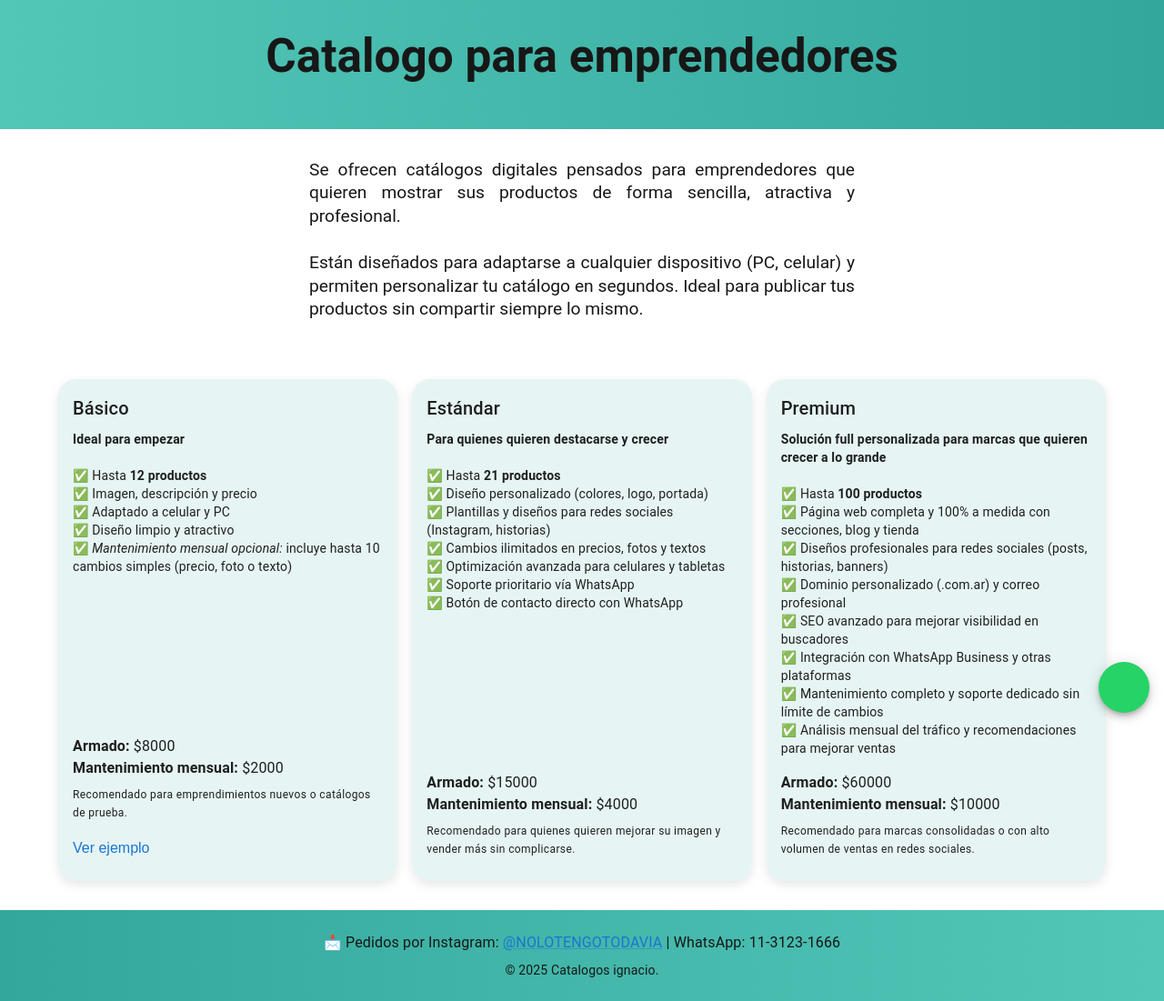
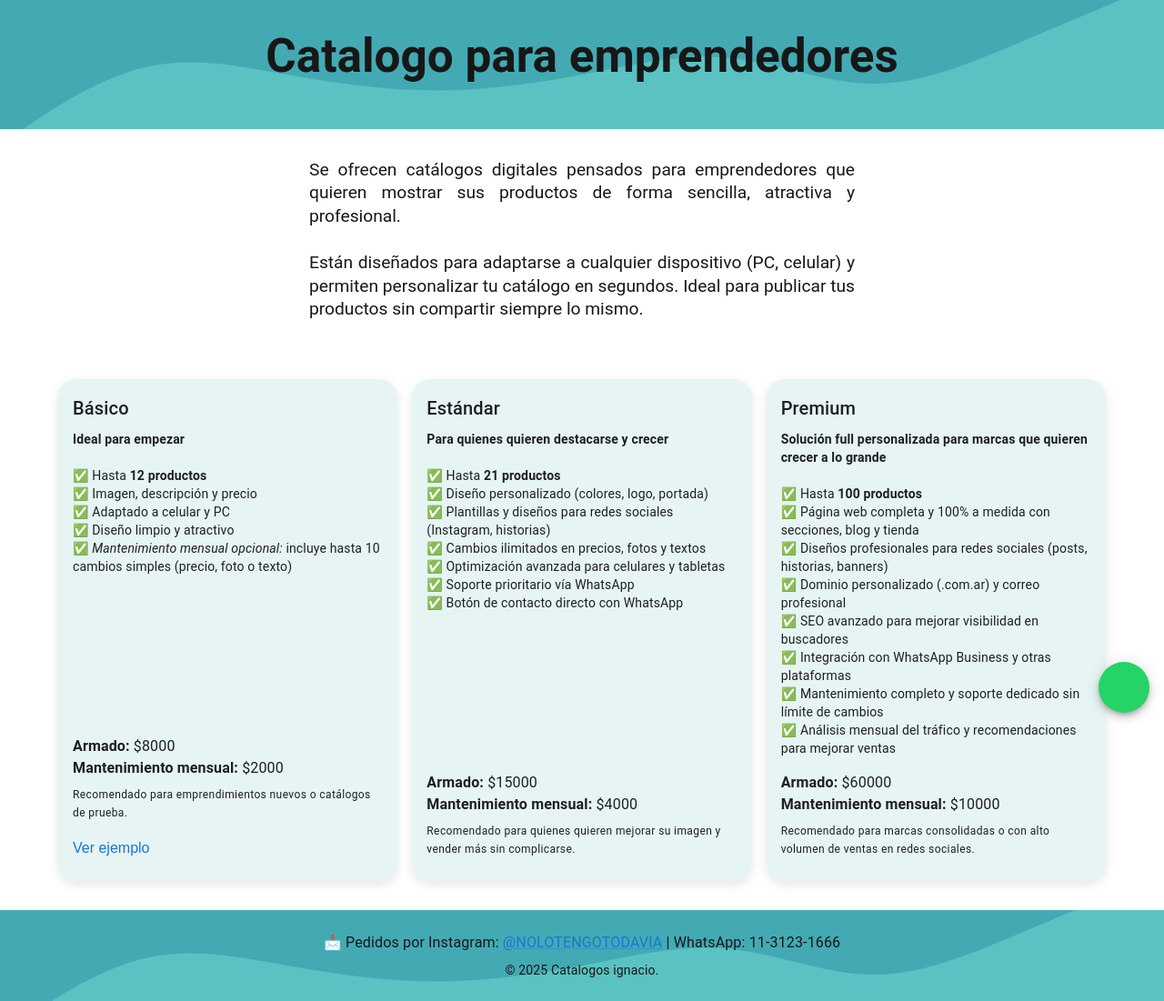
Before and after one commit to latronico96/folletos, a Next.js app: page / in a window 1280 px wide. Shown: the whole page at 91% size. Built offline with nearby package versions, Linux system fonts and the light colour scheme; some icons are missing.

Commit message:
usar foto de baner y cambiar descripciones

```diff
--- a/src/app/IgnacioPage.tsx
+++ b/src/app/IgnacioPage.tsx
@@ -105,7 +105,13 @@ export default function IgnacioPage() {
   }
   return (
     <Box sx={{background: 'white', minHeight: '100vh', height: '100vh' }}>
-      <Box sx={{background: 'linear-gradient(90deg, #52c7b8 0%, #34a79c 100%)', py: 4, textAlign: 'center' }}>
+      <Box sx={{
+        backgroundImage: 'url(/layered-waves-haikei.svg)',
+        backgroundSize: 'cover',
+        backgroundPosition: 'center',
+        py: 4,
+        textAlign: 'center'
+      }}>
         <Typography
           variant="h3"
           component="h1"
@@ -151,7 +157,13 @@ export default function IgnacioPage() {
         </Grid>
       </Container>
 
-      <Box sx={{background: 'linear-gradient(90deg, #34a79c 0%, #52c7b8 100%)', textAlign: 'center', py: 3 }}>
+      <Box sx={{
+        backgroundImage: 'url(/layered-waves-haikei.svg)',
+        backgroundSize: 'cover',
+        backgroundPosition: 'center',
+        textAlign: 'center',
+        py: 3
+      }}>
         <Typography variant="body1">
           📩 Pedidos por Instagram:{' '}
           <Link href="https://instagram.com/NOLOTENGOTODAVIA/" target="_blank">
--- a/src/app/metadata.ts
+++ b/src/app/metadata.ts
@@ -1,8 +1,8 @@
 import type { Metadata } from 'next';
 
 export const metadata: Metadata = {
-  title: 'Folletos Barrio El Hipódromo',
-  description: 'Una forma de publicar tu negocio con imágenes, textos y contacto sin tener que enviar siempre las mismas fotos.',
+  title: 'Folletos Para emprendedores',
+  description: 'Una forma de publicar tu negocio con imágenes, textos y contacto sin tener que enviar siempre las mismas fotos. Dandote la posibilidad de mostrar tu emprendimiento de forma profesional y atractiva. Haciendo aparecer tu negocio en los buscadores.',
   keywords: ['folletos', 'emprendimientos', 'La Plata', 'negocios locales', 'barrio el hipódromo', 'difusión local', 'catálogos', 'flyers digitales'],
   authors: [
     {
@@ -24,10 +24,10 @@ export const metadata: Metadata = {
     },
   },
   openGraph: {
-    title: 'Folletos Barrio El Hipódromo',
-    description: 'Conectá con tus vecinos mostrando tu negocio con estilo, desde una sola página fácil de compartir.',
+    title: 'Folletos Para emprendedores',
+    description: 'Conectá con tus clientes mostrando tu negocio con estilo, desde una sola página fácil de compartir.',
     url: 'https://folletos.vercel.app',
-    siteName: 'Folletos Barrio El Hipódromo',
+    siteName: 'Folletos Para emprendedores',
     images: [
       {
         url: 'https://res.cloudinary.com/dd8syliu4/image/upload/v1749956973/fotos-aereas-hipodromojpg_o7glrl.jpg',
@@ -41,10 +41,10 @@ export const metadata: Metadata = {
   },
   twitter: {
     card: 'summary_large_image',
-    title: 'Folletos Barrio El Hipódromo',
-    description: 'Conectá con tus vecinos mostrando tu negocio con estilo, desde una sola página fácil de compartir.',
+    title: 'Folletos Para emprendedores',
+    description: 'Conectá con tus clientes mostrando tu negocio con estilo, desde una sola página fácil de compartir.',
     images: ['https://res.cloudinary.com/dd8syliu4/image/upload/v1749956973/fotos-aereas-hipodromojpg_o7glrl.jpg'],
-    creator: '@latronico96', // si tenés cuenta de Twitter
+    creator: '@latronico96',
   },
   verification: {
     google: 'LPSt3_sjFJfq1Qv7_ISCHgBPvXt41xcRKK2Nzk_kRfU',
```
Also changed, not shown: public/layered-waves-haikei.svg (added).
